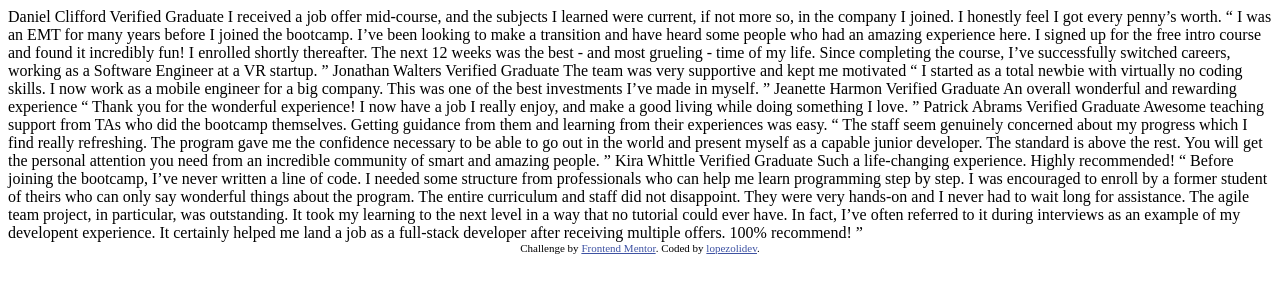
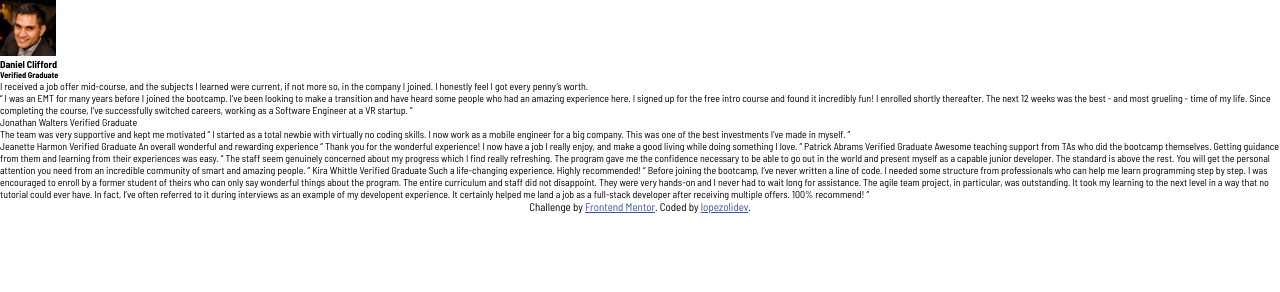
Before and after one commit to lopezolidev/Testimonials-grid-section-Frontend_challenge, a plain HTML site: page src/index.html in a window 1280 px wide. Drawn offline with Linux system fonts and the light colour scheme.

Commit message:
setting fonts, variable colors and structure of a card

```diff
--- a/src/index.html
+++ b/src/index.html
@@ -5,29 +5,49 @@
   <meta name="viewport" content="width=device-width, initial-scale=1.0"> <!-- displays site properly based on user's device -->
 
   <link rel="icon" type="image/png" sizes="32x32" href="../styles/imgs/favicon-32x32.png">
+  <link rel="preconnect" href="https://fonts.googleapis.com">
+  <link rel="preconnect" href="https://fonts.gstatic.com" crossorigin>
+  <link href="https://fonts.googleapis.com/css2?family=Barlow+Semi+Condensed:ital,wght@0,100;0,200;0,300;0,400;0,500;0,600;0,700;0,800;0,900;1,100;1,200;1,300;1,400;1,500;1,600;1,700;1,800;1,900&display=swap" rel="stylesheet">
   <link rel="stylesheet" href="../styles/style.css">
   <title>Frontend Mentor | [Challenge Name Here]</title>
 </head>
 <body>
-  Daniel Clifford
-  Verified Graduate
-
+  <div class="daniel_card">
+    <div class="subtitle_ids">
+      <img class="daniel_img" src="../styles/imgs/image-daniel.jpg" alt="daniel_img">
+      <div class="daniel_ids">
+        <h4>Daniel Clifford</h4>
+        <h5>Verified Graduate</h5>
+      </div>
+    </div>
+    <div class="paragraphs_container">
+      <p class="main_paragraph">
         I received a job offer mid-course, and the subjects I learned were current, if not more so,
         in the company I joined. I honestly feel I got every penny’s worth.
-
+        </p>
+        <p class="secondary_paragraph">
         “ I was an EMT for many years before I joined the bootcamp. I’ve been looking to make a
         transition and have heard some people who had an amazing experience here. I signed up
         for the free intro course and found it incredibly fun! I enrolled shortly thereafter.
         The next 12 weeks was the best - and most grueling - time of my life. Since completing
         the course, I’ve successfully switched careers, working as a Software Engineer at a VR startup. ”
+        </p>
+    </div>
+  </div>
 
+  <div class="jonathan_card">
+    <div class="subtitle_ids">
       Jonathan Walters
       Verified Graduate
+    </div>
+
 
     The team was very supportive and kept me motivated
 
     “ I started as a total newbie with virtually no coding skills. I now work as a mobile engineer
     for a big company. This was one of the best investments I’ve made in myself. ”
+  </div>
+
 
   Jeanette Harmon
   Verified Graduate
--- a/styles/style.css
+++ b/styles/style.css
@@ -1,3 +1,28 @@
+* {
+    margin: 0;
+    padding: 0;
+    box-sizing: border-box;
+}
+
+:root {
+    --Primary-Moderate-violet: hsl(263, 55%, 52%);
+    --Primary-Very-dark-grayish-blue: hsl(217, 19%, 35%);
+    --Primary-Very-dark-blackish-blue: hsl(219, 29%, 14%);
+    --Primary-White: hsl(0, 0%, 100%);
+    --Neutral-Light-gray: hsl(0, 0%, 81%);
+    --Light-grayish-blue: hsl(210, 46%, 95%);
+    --Medium-weight: 500;
+    --Heavy-weight: 600;
+}
+
+html {
+    font-size: 62.5%;
+}
+
+body {
+    font-family:'Barlow Semi Condensed';
+}
+
 .attribution {
     font-size: 11px;
     text-align: center;
```
Also changed, not shown: 1 other file. Lines whose indentation alone changed are shown as unchanged.
